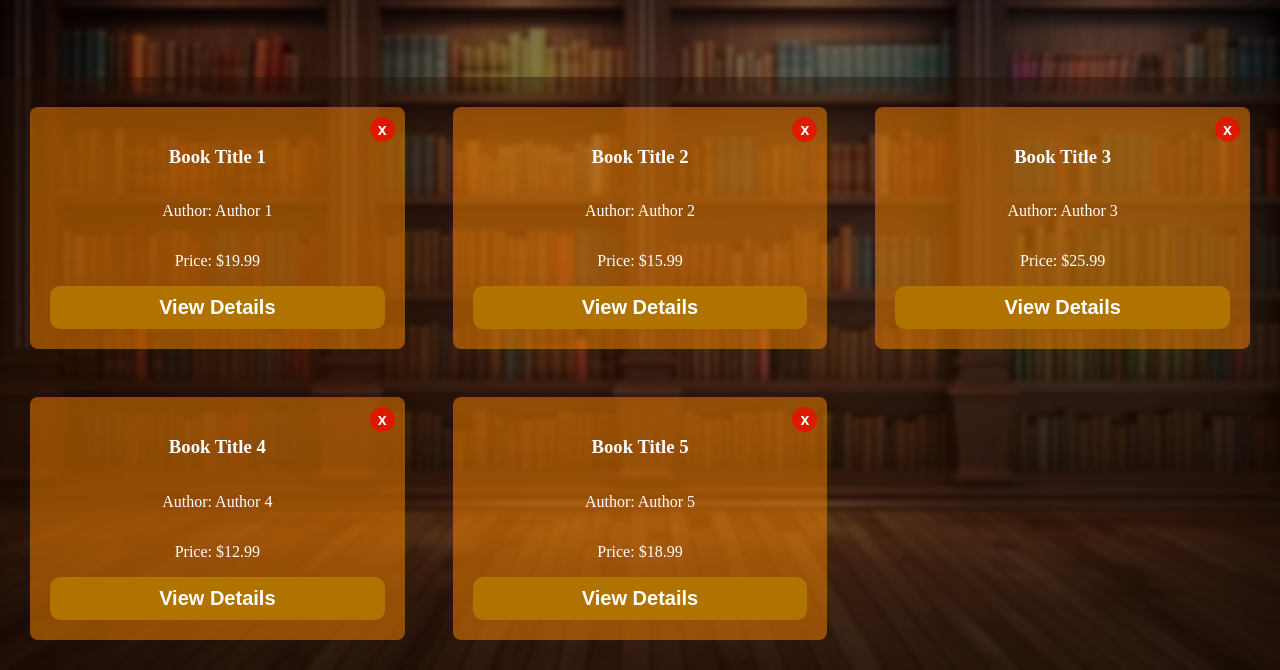
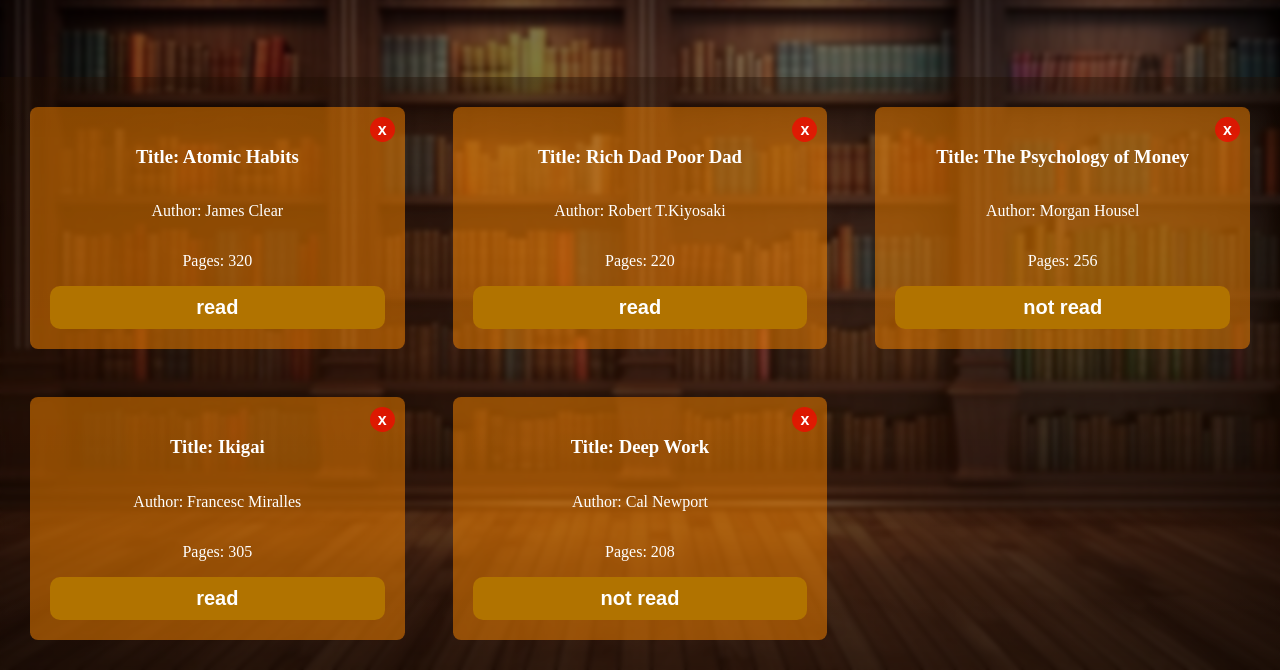
Before and after one commit to noboKumar/odin-library, a plain HTML site: page index.html in a window 1280 px wide. Shown: the part 130-800 px from the top of the page. Drawn offline with Linux system fonts and the light colour scheme.

Commit message:
add toggle button

```diff
--- a/index.html
+++ b/index.html
@@ -11,42 +11,8 @@
         <h1>Odin Library</h1>
         <button id="add-book-button">+ Add Book</button>
     </div>
-        <div class="books">
-            <div class="card">
-                <button class="close-button" aria-label="Close">x</button>
-                <h3>Book Title 1</h3>
-                <p>Author: Author 1</p>
-                <p>Price: $19.99</p>
-                <button>View Details</button>
-            </div>
-            <div class="card">
-                <button class="close-button" aria-label="Close">x</button>
-                <h3>Book Title 2</h3>
-                <p>Author: Author 2</p>
-                <p>Price: $15.99</p>
-                <button>View Details</button>
-            </div>
-            <div class="card">
-                <button class="close-button" aria-label="Close">x</button>
-                <h3>Book Title 3</h3>
-                <p>Author: Author 3</p>
-                <p>Price: $25.99</p>
-                <button>View Details</button>
-            </div>
-            <div class="card">
-                <button class="close-button" aria-label="Close">x</button>
-                <h3>Book Title 4</h3>
-                <p>Author: Author 4</p>
-                <p>Price: $12.99</p>
-                <button>View Details</button>
-            </div>
-            <div class="card">
-                <button class="close-button" aria-label="Close">x</button>
-                <h3>Book Title 5</h3>
-                <p>Author: Author 5</p>
-                <p>Price: $18.99</p>
-                <button>View Details</button>
-            </div>
+        <div class="books" id="book-container">
+
         </div>
         <div class="overlay" id="overlay">
             <form>
--- a/script.js
+++ b/script.js
@@ -28,3 +28,51 @@
     const pages = document.getElementById('pages').value;
     const statusValue = document.querySelector('input[type="radio"]:checked').value;
 });
+
+
+const myLibrary = [
+    {title: "Atomic Habits", author: "James Clear", pages: 320, status: "read"},
+    {title: "Rich Dad Poor Dad", author: "Robert T.Kiyosaki", pages: 220, status: "read"},
+    {title: "The Psychology of Money", author: "Morgan Housel", pages: 256, status: "not read"},
+    {title: "Ikigai", author: "Francesc Miralles", pages: 305, status: "read"},
+    {title: "Deep Work", author: "Cal Newport", pages: 208, status: "not read"}
+];
+
+function Book(title, author, pages, status) {
+  this.title = title;
+  this.author = author;
+  this.pages = pages;
+  this.status = status;
+};
+
+//add a book to array
+function addBookToLibrary(book) {
+  myLibrary.push(book)
+  bookCard();
+};
+
+function bookCard(){
+    const bookContainer = document.getElementById('book-container');
+    bookContainer.innerHTML = ``;
+
+            myLibrary.forEach((book, index)=>{
+                const card = document.createElement('div');
+                card.classList.add('card');
+
+                card.innerHTML = `
+                <button class="close-button" aria-label="Close">x</button>
+                <h3>Title: ${book.title}</h3>
+                <p>Author: ${book.author}</p>
+                <p>Pages: ${book.pages}</p>
+                <button class = "status-button">${book.status}</button>`
+
+                bookContainer.appendChild(card);
+
+                const statusButton = card.querySelector('.status-button');
+                statusButton.addEventListener('click', ()=>{
+                    book.status = book.status === "read"? "not read":"read";
+                    statusButton.textContent = book.status;
+                });
+            });
+}
+bookCard();
```
